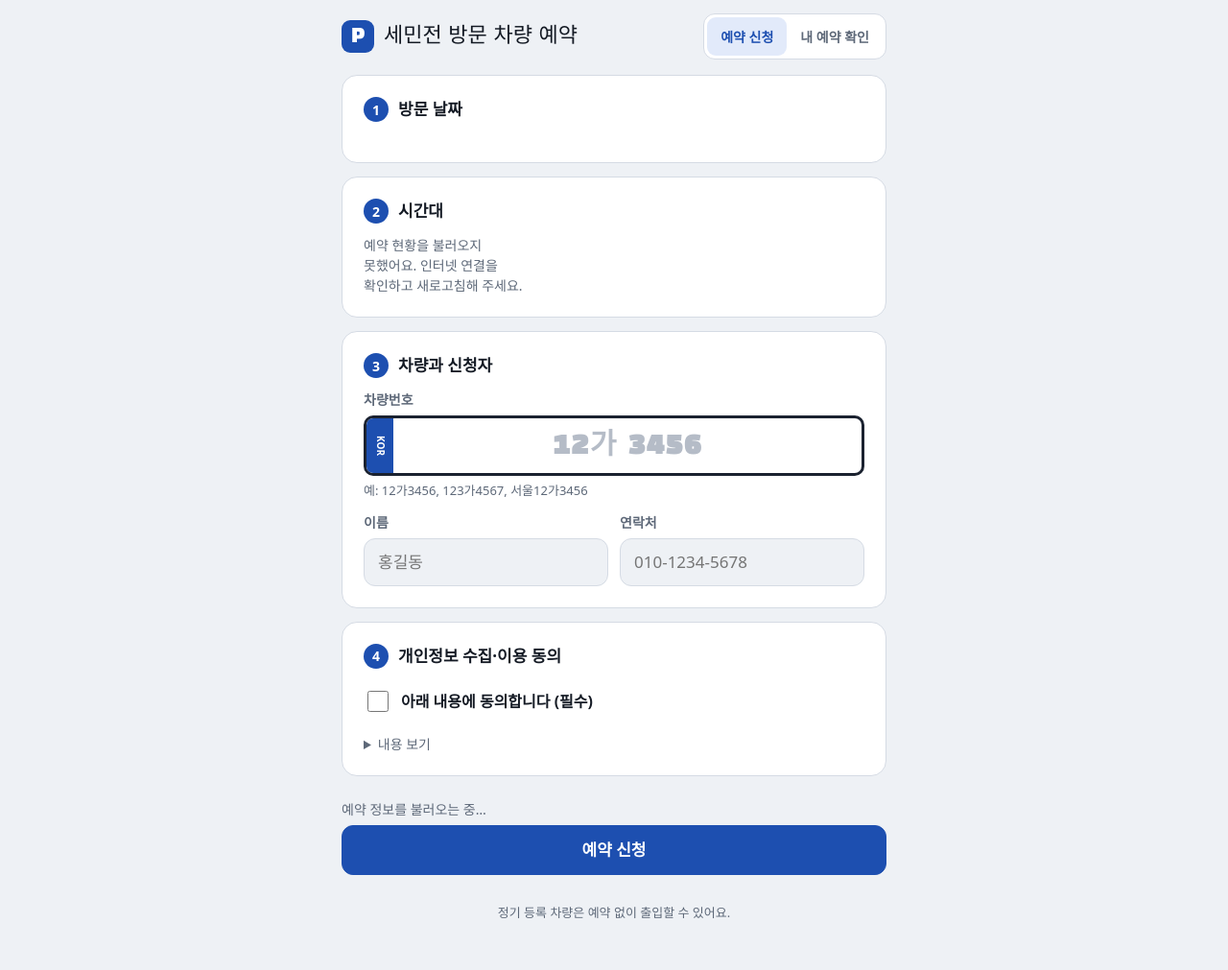
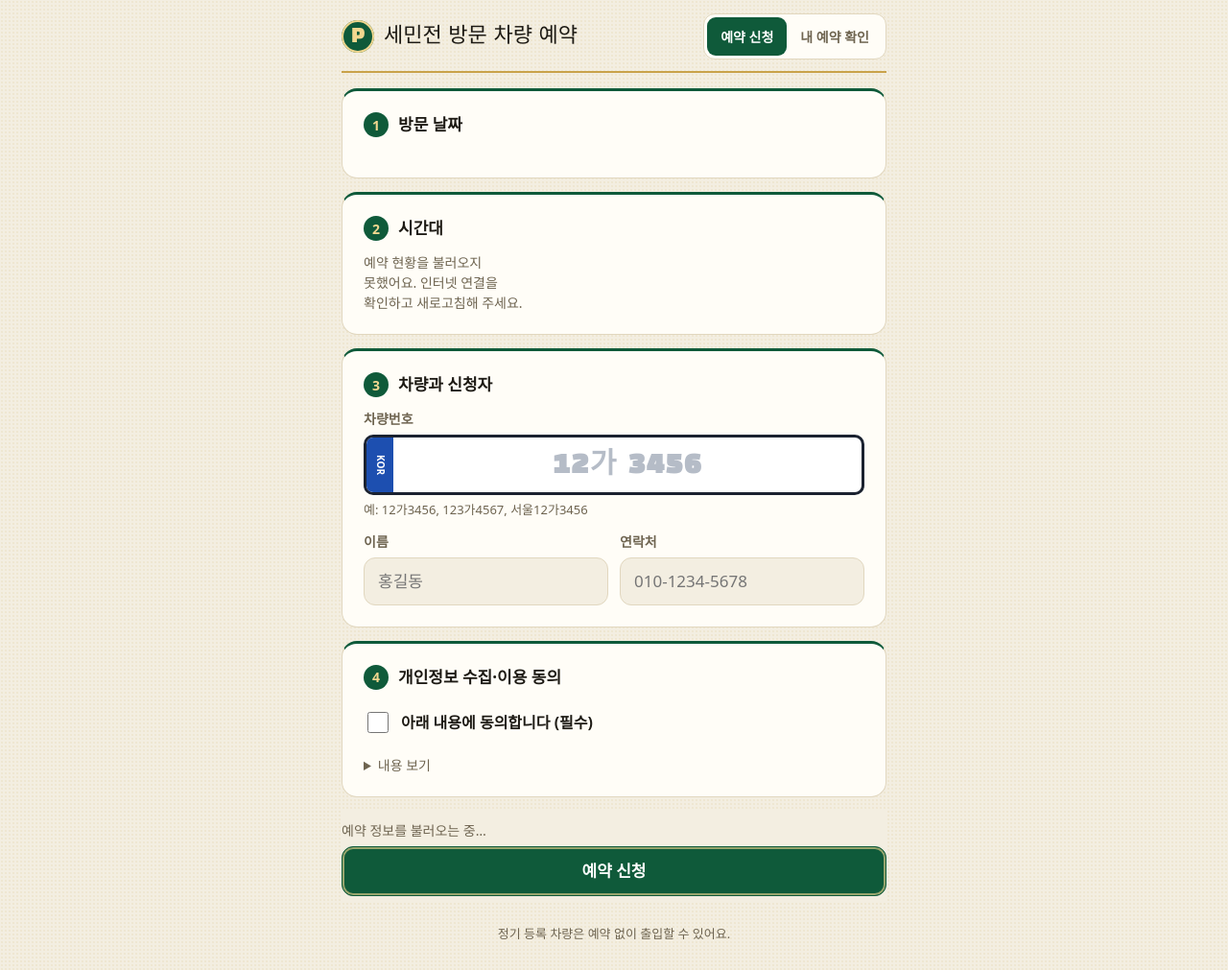
Before and after one commit to chongmooy/semin, a plain HTML site: page apply.html in a window 1280 px wide. Shown: the whole page at 96% size. Before the commit the page ends 989 px from the top, so only its background shows below. Drawn offline with Linux system fonts and the light colour scheme; no server answers; a web font is replaced by a local one.

Commit message:
Add files via upload

```diff
--- a/apply.html
+++ b/apply.html
@@ -4,13 +4,13 @@
   <meta charset="utf-8">
   <meta name="viewport" content="width=device-width, initial-scale=1, viewport-fit=cover">
   <title>세민전 방문 차량 예약 | 한국외국어대학교 글로벌캠퍼스</title>
-  <meta name="theme-color" content="#1d4fb0">
+  <meta name="theme-color" content="#0f5a3a">
   <meta name="description" content="세민전 방문 차량 예약 — 시간대를 고르고 차량번호를 입력하면 출입 예약이 바로 확정됩니다.">
   <link rel="icon" href="icon.svg" type="image/svg+xml">
   <link rel="apple-touch-icon" href="icon-192.png">
   <link rel="preconnect" href="https://fonts.googleapis.com">
   <link rel="stylesheet" href="https://fonts.googleapis.com/css2?family=Black+Han+Sans&family=IBM+Plex+Sans+KR:wght@400;500;600;700&family=IBM+Plex+Mono:wght@500;600&display=swap">
-  <link rel="stylesheet" href="semin.css?v=2">
+  <link rel="stylesheet" href="semin.css?v=3">
 </head>
 <body>
 <div class="page">
--- a/semin.css
+++ b/semin.css
@@ -175,3 +175,22 @@ button.pass-go { width: 100%; margin-bottom: 10px; }
 /* ---------- 세민전 신청 페이지 추가분 ---------- */
 .date-ev { font-size: 11px; line-height: 1.3; font-weight: 700; text-align: center; color: var(--accent); }
 .foot a { color: inherit; }
+
+/* ====================================================================
+   세민전 색상 테마 · 크림 & 그린 (대문 페이지 카지노 컨셉에 맞춤 · 2026-11-04)
+   ==================================================================== */
+:root, :root:not(#x) { --bg: #f3eee1; --surface: #fffdf7; --ink: #1d1a14; --muted: #6e6450; --line: #e1d7bf;
+  --accent: #0f5a3a; --accent-ink: #ffffff; --accent-soft: #e1eee4; --chip: #b3262b; --gold: #c9a24a; color-scheme: light; }
+@media (prefers-color-scheme: dark) { :root { --bg: #f3eee1; --surface: #fffdf7; --ink: #1d1a14; --muted: #6e6450; --line: #e1d7bf; --accent: #0f5a3a; --accent-ink: #fff; --accent-soft: #e1eee4;
+  --ok: #157a46; --ok-soft: #dff3e8; --warn: #9a5b00; --warn-soft: #fbefd9; --bad: #b3261e; --bad-soft: #fbe3e1; --plate: #fff; color-scheme: light; } }
+body { background: radial-gradient(rgba(201,162,74,.10) 1px, transparent 1px) 0 0 / 4px 4px, var(--bg); }
+.top { border-bottom: 2px solid var(--gold); padding-bottom: 12px; }
+.brand-mark { background: var(--accent); color: #f1d78f; border-radius: 50%; box-shadow: inset 0 0 0 2px #f1d78f; }
+.tabs button[aria-pressed="true"] { background: var(--accent); color: #fff; }
+.step { border-color: var(--line); border-top: 3px solid var(--accent); }
+.num { background: var(--accent); color: #f1d78f; }
+button.primary { background: var(--accent); border-color: var(--accent); box-shadow: inset 0 0 0 2px rgba(241,215,143,.6); }
+.date-chip[aria-checked="true"] { background: var(--accent); border-color: var(--accent); }
+.date-ev { color: var(--chip); }
+.submit-bar { background: var(--bg); border-top-color: var(--gold); }
+.ticket-head { background: #e1eee4; }
```
Also changed, not shown: pass.html (+1 -1 lines).
